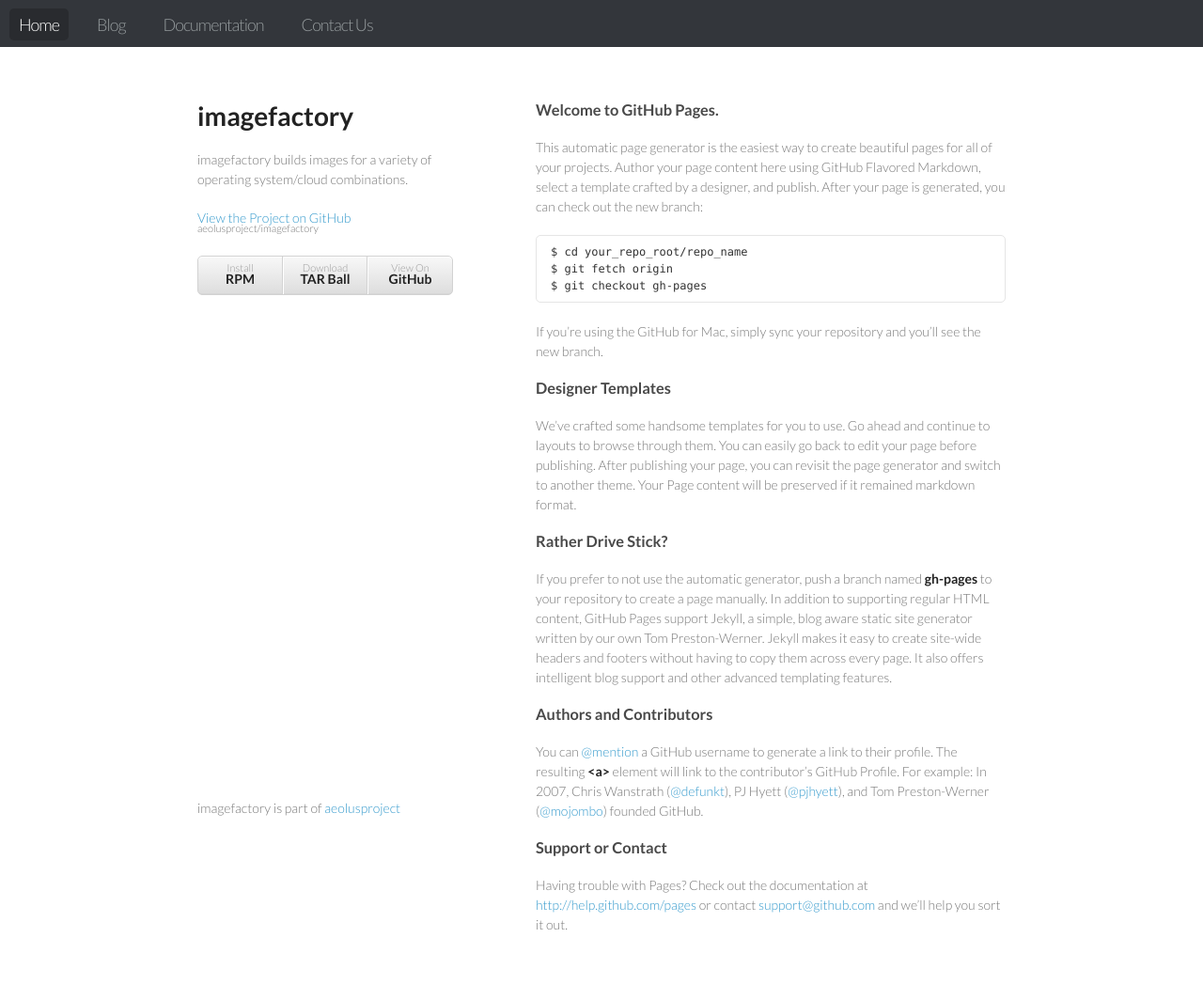
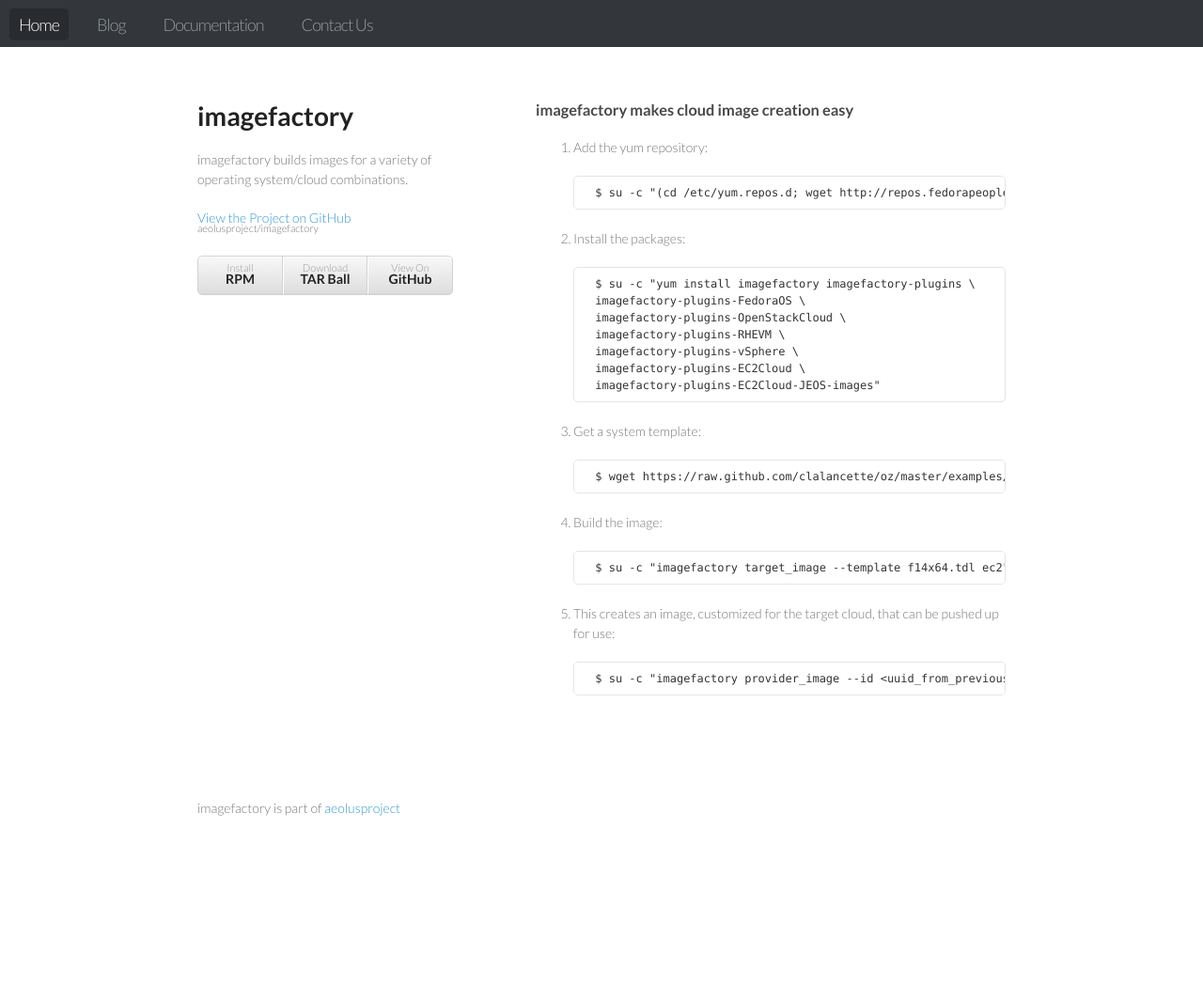
Before and after one commit to redhat-imaging/imagefactory, a Jekyll site: the page built from index.markdown, in a window 1280 px wide. Shown: the whole page at 94% size. Built offline with Jekyll 4.4.1, drawn with Linux system fonts in a browser that asks for light colours; after the commit the page ends 900 px from its top, so only the background shows below that.

Commit message:
added a short quick start to the homepage
Signed-off-by: Steve Loranz <sloranz@redhat.com>

```diff
--- a/index.markdown
+++ b/index.markdown
@@ -1,32 +1,33 @@
 ---
-# YAML front matter. Must exist for Jekyll to process this file.
 layout: default
 title: tagline
 section: home
 ---
 
-### Welcome to GitHub Pages.
+### imagefactory makes cloud image creation easy
 
-This automatic page generator is the easiest way to create beautiful pages for all of your projects. Author your page content here using GitHub Flavored Markdown, select a template crafted by a designer, and publish. After your page is generated, you can check out the new branch:
+1. Add the yum repository:
 
-    $ cd your_repo_root/repo_name
-    $ git fetch origin
-    $ git checkout gh-pages
+        $ su -c "(cd /etc/yum.repos.d; wget http://repos.fedorapeople.org/repos/aeolus/imagefactory/testing/repos/fedora/imagefactory.repo)"
 
-If you're using the GitHub for Mac, simply sync your repository and you'll see the new branch.
+1. Install the packages:
 
-### Designer Templates
+        $ su -c "yum install imagefactory imagefactory-plugins \
+        imagefactory-plugins-FedoraOS \
+        imagefactory-plugins-OpenStackCloud \
+        imagefactory-plugins-RHEVM \
+        imagefactory-plugins-vSphere \
+        imagefactory-plugins-EC2Cloud \
+        imagefactory-plugins-EC2Cloud-JEOS-images"
 
-We've crafted some handsome templates for you to use. Go ahead and continue to layouts to browse through them. You can easily go back to edit your page before publishing. After publishing your page, you can revisit the page generator and switch to another theme. Your Page content will be preserved if it remained markdown format.
+1. Get a system template:
 
-### Rather Drive Stick?
+        $ wget https://raw.github.com/clalancette/oz/master/examples/f14x86_64.tdl
 
-If you prefer to not use the automatic generator, push a branch named **gh-pages** to your repository to create a page manually. In addition to supporting regular HTML content, GitHub Pages support Jekyll, a simple, blog aware static site generator written by our own Tom Preston-Werner. Jekyll makes it easy to create site-wide headers and footers without having to copy them across every page. It also offers intelligent blog support and other advanced templating features.
+1. Build the image:
 
-### Authors and Contributors
+        $ su -c "imagefactory target_image --template f14x64.tdl ec2"
 
-You can <a href="https://github.com/blog/821" class="user-mention">@mention</a> a GitHub username to generate a link to their profile. The resulting **&lt;a&gt;** element will link to the contributor's GitHub Profile. For example: In 2007, Chris Wanstrath (<a href="https://github.com/defunkt" class="user-mention">@defunkt</a>), PJ Hyett (<a href="https://github.com/pjhyett" class="user-mention">@pjhyett</a>), and Tom Preston-Werner (<a href="https://github.com/mojombo" class="user-mention">@mojombo</a>) founded GitHub.
+1. This creates an image, customized for the target cloud, that can be pushed up for use:
 
-### Support or Contact
-
-Having trouble with Pages? Check out the documentation at <a href="http://help.github.com/pages">http://help.github.com/pages</a> or contact <a href="mailto:support@github.com">support@github.com</a> and we’ll help you sort it out.
+        $ su -c "imagefactory provider_image --id <uuid_from_previous_step> provider.json credentials.xml"
```
